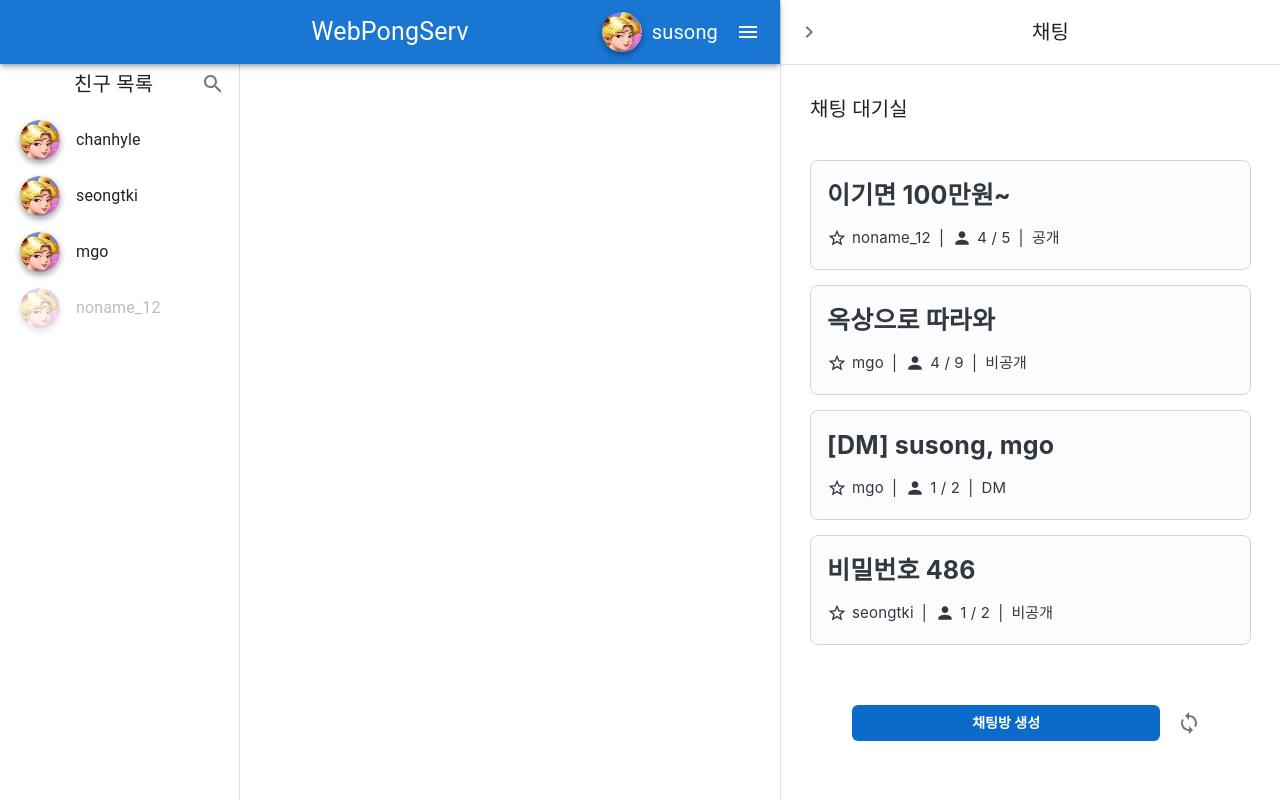
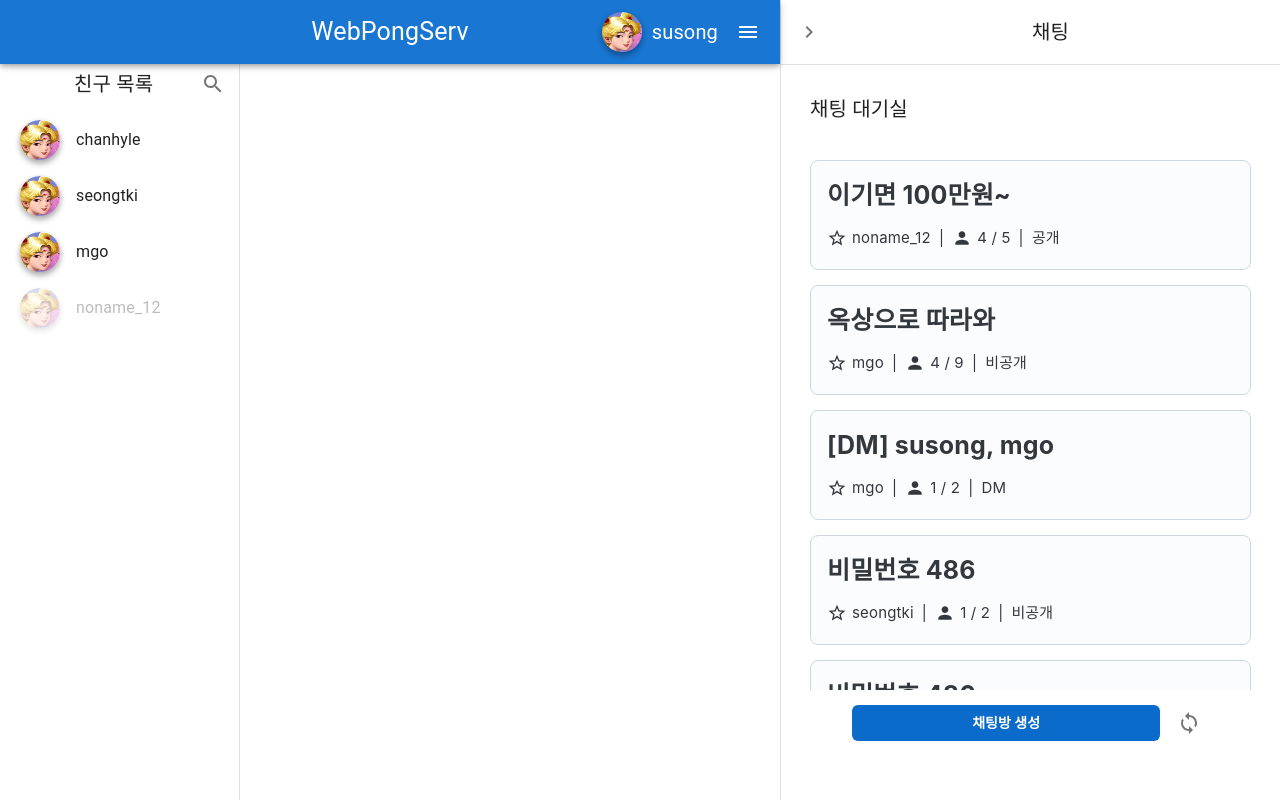
Before and after one commit to webPongServ/pongserv, a React (Create React App) app in the folder frontend/: page / in a window 1280 px wide. Both pictures are taken after a click on the button 1248 px from the left and 32 px from the top of the page. Built offline with nearby package versions, Linux system fonts and the light colour scheme.

Commit message:
FEAT : notifying empty message

```diff
--- a/frontend/src/components/common/FriendDrawer.tsx
+++ b/frontend/src/components/common/FriendDrawer.tsx
@@ -2,6 +2,7 @@ import { FriendDrawerWidth } from "constant";
 import { useNavigate } from "react-router-dom";
 import { useSelector } from "react-redux";
 import { IRootState } from "components/common/store";
+import EmptyListMessage from "components/common/utils/EmptyListMessage";
 import CustomIconButton from "components/common/utils/CustomIconButton";
 import CustomProfileButton from "components/common/utils/CustomProfileButton";
 import "styles/AppHeader.scss";
@@ -62,6 +63,9 @@ const FriendDrawer = () => {
         />
       </Box>
       <Box id="body" className="overflow">
+        {friends.length === 0 ? (
+          <EmptyListMessage message="친구인 사용자가 없습니다!" />
+        ) : (
           <List>
             {friends
               .filter((friend) => friend.status === "login")
@@ -94,6 +98,7 @@ const FriendDrawer = () => {
                 </ListItem>
               ))}
           </List>
+        )}
       </Box>
     </Drawer>
   );
--- a/frontend/src/components/common/chatting/BanList.tsx
+++ b/frontend/src/components/common/chatting/BanList.tsx
@@ -1,6 +1,7 @@
 import { useState } from "react";
 import { ChatUserDetail } from "types/Detail";
 import CustomProfileButton from "components/common/utils/CustomProfileButton";
+import EmptyListMessage from "components/common/utils/EmptyListMessage";
 import "styles/global.scss";
 import "styles/Chatting.scss";
 
@@ -43,7 +44,9 @@ const BanList = (props: BanListProps) => {
     role: "normal",
   });
 
-  return (
+  return props.bans.length === 0 ? (
+    <EmptyListMessage message="차단한 사용자가 없습니다!" />
+  ) : (
     <>
       <List>
         {props.bans.map((value, index) => (
--- a/frontend/src/components/common/chatting/RoomUsers.tsx
+++ b/frontend/src/components/common/chatting/RoomUsers.tsx
@@ -21,11 +21,10 @@ const RoomUsers = (props: RoomUsersProps) => {
     { nickname: "chanhyle", role: "owner", imgURL: "../image.png" },
     { nickname: "susong", role: "admin", imgURL: "../image.png" },
     { nickname: "mgo", role: "normal", imgURL: "../image.png" },
-  ]);
-  const [bans, setBans] = useState<ChatUserDetail[]>([
     { nickname: "noname_12", role: "normal", imgURL: "../image.png" },
     { nickname: "seongtki", role: "admin", imgURL: "../image.png" },
   ]);
+  const [bans, setBans] = useState<ChatUserDetail[]>([]);
   const [selected, setSelected] = useState<string>("users");
   const divRef = useRef<HTMLDivElement>(null);
 
--- a/frontend/src/components/common/chatting/UserList.tsx
+++ b/frontend/src/components/common/chatting/UserList.tsx
@@ -1,6 +1,7 @@
 import { useState } from "react";
 import CustomProfileButton from "components/common/utils/CustomProfileButton";
 import { ChatUserDetail } from "types/Detail";
+import EmptyListMessage from "components/common/utils/EmptyListMessage";
 import "styles/global.scss";
 import "styles/Chatting.scss";
 
@@ -43,7 +44,9 @@ const UserList = (props: UserListProps) => {
     setAnchorEl(null);
   };
 
-  return (
+  return props.users.length === 0 ? (
+    <EmptyListMessage message="채팅 중인 사용자가 없습니다!" />
+  ) : (
     <>
       <List>
         {props.users.map((value, index) => (
--- a/frontend/src/components/common/chatting/WaitingRoom.tsx
+++ b/frontend/src/components/common/chatting/WaitingRoom.tsx
@@ -1,6 +1,7 @@
 import { useEffect, useState } from "react";
 import PasswordFormCard from "./PasswordFormCard";
 import RoomCard from "components/common/chatting/RoomCard";
+import EmptyListMessage from "components/common/utils/EmptyListMessage";
 import { ChatRoomDetail } from "types/Detail";
 import { useSelector, useDispatch } from "react-redux";
 import { CurrentChattingActionTypes } from "types/redux/CurrentChatting";
@@ -59,6 +60,42 @@ const WaitingRoom = () => {
         max: 2,
         createdAt: new Date(),
       },
+      {
+        id: "202304230002",
+        title: "비밀번호 486",
+        owner: "seongtki",
+        type: "protected",
+        current: 1,
+        max: 2,
+        createdAt: new Date(),
+      },
+      {
+        id: "202304230002",
+        title: "비밀번호 486",
+        owner: "seongtki",
+        type: "protected",
+        current: 1,
+        max: 2,
+        createdAt: new Date(),
+      },
+      {
+        id: "202304230002",
+        title: "비밀번호 486",
+        owner: "seongtki",
+        type: "protected",
+        current: 1,
+        max: 2,
+        createdAt: new Date(),
+      },
+      {
+        id: "202304230002",
+        title: "비밀번호 486",
+        owner: "seongtki",
+        type: "protected",
+        current: 1,
+        max: 2,
+        createdAt: new Date(),
+      },
     ]);
   };
 
@@ -70,11 +107,15 @@ const WaitingRoom = () => {
     <Box id="page">
       <Box className="page-header">채팅 대기실</Box>
       <Box className="page-body overflow">
-        {chatRoomList.map((value, index) =>
-          index === pwIndex ? (
-            <PasswordFormCard room={value} setPwIndex={setPwIndex} />
-          ) : (
-            <RoomCard room={value} index={index} setPwIndex={setPwIndex} />
+        {chatRoomList.length === 0 ? (
+          <EmptyListMessage message="채팅방이 존재하지 않습니다!" />
+        ) : (
+          chatRoomList.map((value, index) =>
+            index === pwIndex ? (
+              <PasswordFormCard room={value} setPwIndex={setPwIndex} />
+            ) : (
+              <RoomCard room={value} index={index} setPwIndex={setPwIndex} />
+            )
           )
         )}
       </Box>
--- /dev/null
+++ b/frontend/src/components/common/utils/EmptyListMessage.tsx
@@ -0,0 +1,12 @@
+import { Box } from "@mui/material";
+import "styles/global.scss";
+
+interface EmptyListMessageProps {
+  message: string;
+}
+
+const EmptyListMessage = (props: EmptyListMessageProps) => {
+  return <Box className="empty-list flex-container">{props.message}</Box>;
+};
+
+export default EmptyListMessage;
--- a/frontend/src/components/profile/AchievementList.tsx
+++ b/frontend/src/components/profile/AchievementList.tsx
@@ -1,5 +1,6 @@
 import { useState } from "react";
 import { Achievement } from "types/Profile";
+import EmptyListMessage from "components/common/utils/EmptyListMessage";
 import "styles/global.scss";
 import "styles/Profile.scss";
 
@@ -54,7 +55,12 @@ const Achievements = () => {
 
   return (
     <TabPanel value={1}>
-      <Box className="flex-wrap-container flex-container">
+      {achievementList.length === 0 ? (
+        <Box className="flex-container empty-achievement">
+          <EmptyListMessage message="업적이 존재하지 않습니다!" />
+        </Box>
+      ) : (
+        <Box className="flex-wrap-container">
           {achievementList.map((value, index) => {
             return (
               <Card
@@ -73,6 +79,7 @@ const Achievements = () => {
             );
           })}
         </Box>
+      )}
     </TabPanel>
   );
 };
--- a/frontend/src/components/profile/GameHistoryList.tsx
+++ b/frontend/src/components/profile/GameHistoryList.tsx
@@ -1,6 +1,7 @@
 import { useState } from "react";
 import { Link } from "react-router-dom";
 import { History } from "types/Profile";
+import EmptyListMessage from "components/common/utils/EmptyListMessage";
 import "styles/global.scss";
 import "styles/Profile.scss";
 
@@ -92,7 +93,10 @@ const GameHistoryList = () => {
 
   return (
     <TabPanel value={0}>
-      {historyList.map((value, index) => {
+      {historyList.length === 0 ? (
+        <EmptyListMessage message="전적이 존재하지 않습니다!" />
+      ) : (
+        historyList.map((value, index) => {
           return (
             <Box className="flex-container">
               <Card
@@ -115,7 +119,8 @@ const GameHistoryList = () => {
               </Card>
             </Box>
           );
-      })}
+        })
+      )}
     </TabPanel>
   );
 };
--- a/frontend/src/styles/Profile.scss
+++ b/frontend/src/styles/Profile.scss
@@ -44,6 +44,7 @@
 
     .history {
       width: 100%;
+      height: 100%;
       padding: 1%;
 
       .history-card {
@@ -109,6 +110,10 @@
           font-size: 25px;
         }
       }
+
+      .empty-achievement {
+        height: 100%;
+      }
     }
   }
 }
--- a/frontend/src/styles/global.scss
+++ b/frontend/src/styles/global.scss
@@ -104,3 +104,8 @@ body,
     }
   }
 }
+
+.empty-list {
+  height: 100%;
+  color: darkgray;
+}
```
Lines whose indentation alone changed are shown as unchanged.
